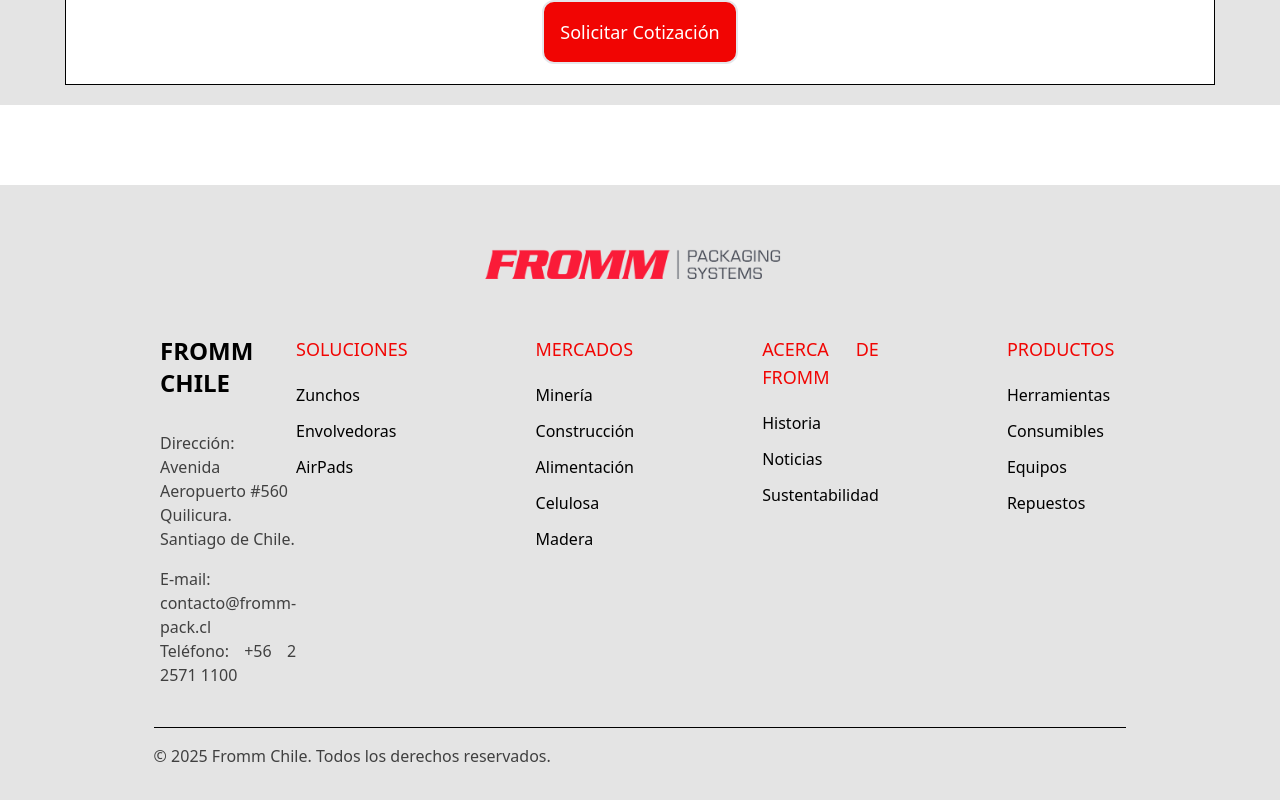
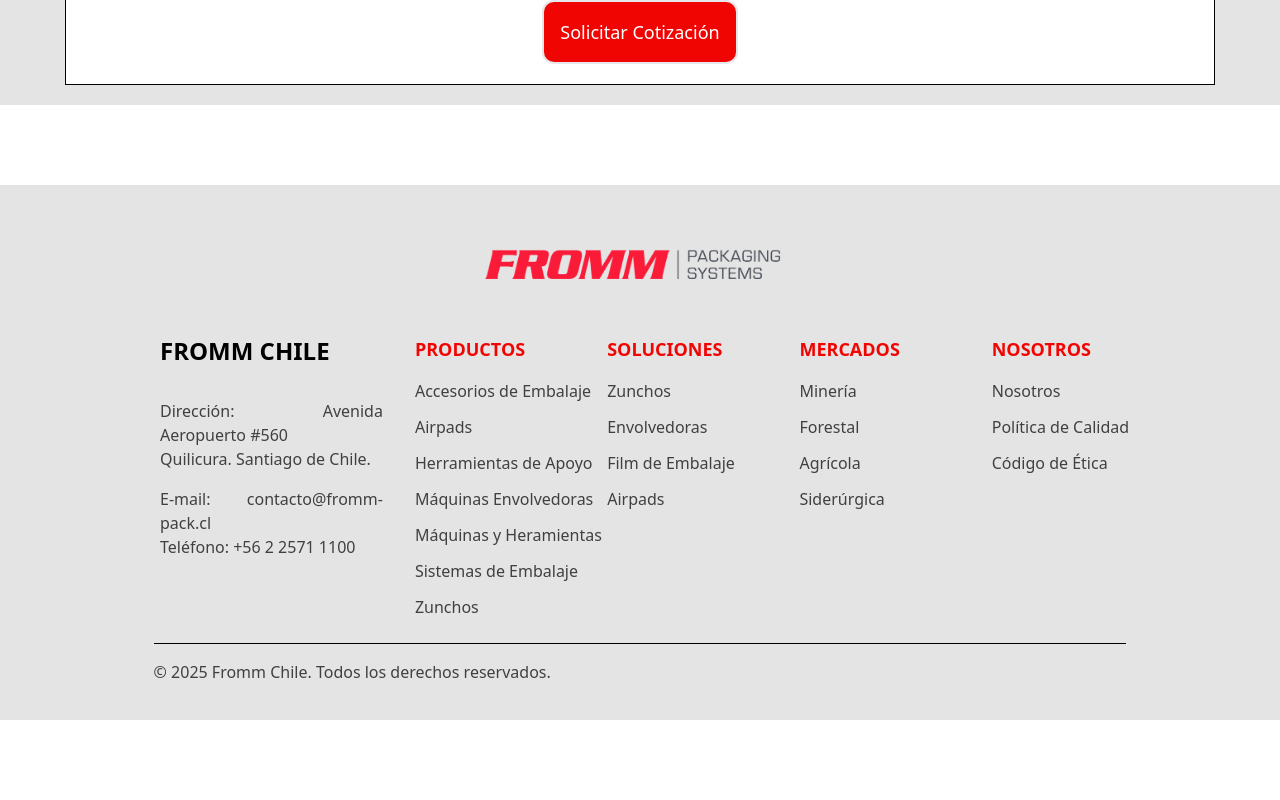
Before and after one commit to Fromm-Chile/fromm-pe-prod, a React (Vite) app: page /cotizacion in a window 1280 px wide. Shown: the part 766-1566 px from the top of the page. After the commit the page ends 1486 px from the top, so only its background shows below. Built offline with nearby package versions, Linux system fonts and the light colour scheme.

Commit message:
refactor: update ProductCard and Cotizacion components to improve state handling; enhance Navbar and Layout for better product display

```diff
--- a/src/components/Layout.tsx
+++ b/src/components/Layout.tsx
@@ -3,15 +3,74 @@
 import { Button } from "./commons/Button";
 import { useState } from "react";
 import { navbarData } from "../Data/NavData";
+import { useProductStore } from "../store/useStore";
+
+type SubSeccion = {
+  id: number;
+  name: string;
+  link: string;
+};
+
+type FooterNavDataType = {
+  id: number;
+  name: string;
+  subSeccion: SubSeccion[];
+};
+
+const footerNavData: FooterNavDataType[] = [
+  {
+    id: 1,
+    name: "PRODUCTOS",
+    subSeccion: [
+      { id: 1, name: "Accesorios de Embalaje", link: "/productos" },
+      { id: 2, name: "Airpads", link: "/productos" },
+      { id: 3, name: "Herramientas de Apoyo", link: "/productos" },
+      { id: 4, name: "Máquinas Envolvedoras", link: "/productos" },
+      { id: 5, name: "Máquinas y Heramientas", link: "/productos" },
+      { id: 6, name: "Sistemas de Embalaje", link: "/productos" },
+      { id: 7, name: "Zunchos", link: "/productos" },
+    ],
+  },
+  {
+    id: 2,
+    name: "SOLUCIONES",
+    subSeccion: [
+      { id: 1, name: "Zunchos", link: "/zunchos-herramientas" },
+      { id: 2, name: "Envolvedoras", link: "/envolvedora" },
+      { id: 3, name: "Film de Embalaje", link: "/film-embalaje" },
+      { id: 4, name: "Airpads", link: "/airpads" },
+    ],
+  },
+  {
+    id: 3,
+    name: "MERCADOS",
+    subSeccion: [
+      { id: 1, name: "Minería", link: "/mineria" },
+      { id: 2, name: "Forestal", link: "/forestal" },
+      { id: 3, name: "Agrícola", link: "/agricola" },
+      { id: 4, name: "Siderúrgica", link: "/siderurgica" },
+    ],
+  },
+  {
+    id: 4,
+    name: "NOSOTROS",
+    subSeccion: [
+      { id: 1, name: "Nosotros", link: "/nosotros" },
+      { id: 2, name: "Política de Calidad", link: "/politica-calidad" },
+      { id: 3, name: "Código de Ética", link: "/codigo-etica" },
+    ],
+  },
+];
 
 export const Layout = () => {
   const [isOpen, setIsOpen] = useState(false);
+  const products = useProductStore((state) => state.products);
 
   return (
     <>
       <Navbar />
       <Outlet />
-      <footer className="bg-primaryGray h-auto flex flex-col items-center pt-16 pb-9 md:px-32">
+      <footer className="bg-primaryGray h-auto flex flex-col items-center pt-16 pb-9 md:px-32 w-full">
         <Link className="mb-14" to="/">
           <img
             className="max-w-[310px]"
@@ -33,67 +92,51 @@
           </div>
           <ul className="lg:hidden self-start ml-8 mb-8 text-red font-medium">
             <li className="mb-2 hover:font-bold cursor-pointer">
-              <Link className="flex items-center" to="/">
+              <Link className="flex items-center" to="/soluciones">
                 <p>Soluciones</p>
                 <img src="/icons/chevronRightSmall.svg" />
               </Link>
             </li>
             <li className="mb-2 hover:font-bold cursor-pointer">
-              <Link className="flex items-center" to="/">
-                <p>Industrias</p>
+              <Link className="flex items-center" to="/mercados">
+                <p>Mercados</p>
                 <img src="/icons/chevronRightSmall.svg" />
               </Link>
             </li>
             <li className="mb-2 hover:font-bold cursor-pointer">
-              <Link className="flex items-center" to="/">
+              <Link className="flex items-center" to="/nosotros">
                 <p>Acerca de Fromm</p>
                 <img src="/icons/chevronRightSmall.svg" />
               </Link>
             </li>
             <li className="mb-2 hover:font-bold cursor-pointer">
-              <Link className="flex items-center" to="/">
+              <Link className="flex items-center" to="/productos">
                 <p>Productos</p>
                 <img src="/icons/chevronRightSmall.svg" />
               </Link>
             </li>
           </ul>
-          <div className="hidden lg:flex gap-32 mr-10 mb-10">
-            <div>
-              <p className="text-red font-light text-lg mb-5">SOLUCIONES</p>
-              <ul className="flex flex-col gap-3">
-                <li>Zunchos</li>
-                <li>Envolvedoras</li>
-                <li>AirPads</li>
-              </ul>
-            </div>
-            <div>
-              <p className="text-red font-light text-lg mb-5">MERCADOS</p>
-              <ul className="flex flex-col gap-3">
-                <li>Minería</li>
-                <li>Construcción</li>
-                <li>Alimentación</li>
-                <li>Celulosa</li>
-                <li>Madera</li>
-              </ul>
-            </div>
-            <div>
-              <p className="text-red font-light text-lg mb-5">
-                ACERCA DE FROMM
-              </p>
-              <ul className="flex flex-col gap-3">
-                <li>Historia</li>
-                <li>Noticias</li>
-                <li>Sustentabilidad</li>
-              </ul>
-            </div>
-            <div>
-              <p className="text-red font-light text-lg mb-5">PRODUCTOS</p>
-              <ul className="flex flex-col gap-3">
-                <li>Herramientas</li>
-                <li>Consumibles</li>
-                <li>Equipos</li>
-                <li>Repuestos</li>
-              </ul>
+          <div className="hidden lg:block self-start ml-8 mb-6">
+            <div className="grid grid-cols-1 md:grid-cols-4 gap-8">
+              {footerNavData.map((section) => (
+                <div key={section.id} className="text-textGray w-[200px]">
+                  <h3 className="text-lg font-bold mb-4 text-red">
+                    {section.name}
+                  </h3>
+                  <ul className="flex flex-col gap-3">
+                    {section.subSeccion.map((submenu) => (
+                      <li key={submenu.id}>
+                        <Link
+                          to={submenu.link}
+                          className="text-textGray hover:text-red transition duration-300"
+                        >
+                          <p className="text-left">{submenu.name}</p>
+                        </Link>
+                      </li>
+                    ))}
+                  </ul>
+                </div>
+              ))}
             </div>
           </div>
         </div>
@@ -153,10 +196,23 @@
                   className="ml-[-10px]"
                   onClick={() => setIsOpen(false)}
                 >
-                  <p className="text-textGray font-light hover:underline hover:font-bold transition-hover duration-300 ease-linear">
+                  <p
+                    className={`${
+                      products.length > 0
+                        ? "font-bold hover:underline"
+                        : "text-textGray font-light hover:underline hover:font-bold transition-hover duration-300 ease-linear"
+                    }`}
+                  >
                     Cotización
                   </p>
                 </Link>
+                {products.length > 0 && (
+                  <div className="border border-red rounded-full w-16 h-8 flex items-center justify-center bg-white">
+                    <p className="text-red font-bold text-lg">
+                      {products.length}
+                    </p>
+                  </div>
+                )}
               </div>
             </div>
           </div>
--- a/src/components/ProductCard.tsx
+++ b/src/components/ProductCard.tsx
@@ -6,7 +6,7 @@
   name: string;
   subtitle: string;
   link: string;
-  state: object;
+  state?: object;
 };
 
 export const ProductCard = ({
--- a/src/pages/Cotizacion.tsx
+++ b/src/pages/Cotizacion.tsx
@@ -41,8 +41,6 @@
 
   const products = useProductStore((state) => state.products);
   const { removeProduct, updateProduct, reset } = useProductStore();
-
-  console.log(products);
 
   const onSubmit = async (data: FormData) => {
     if (products.length === 0) {
@@ -97,7 +95,7 @@
                     image={product.image}
                     name={product.name}
                     quantity={product.quantity}
-                    handleRemove={() => removeProduct(product.userId)}
+                    handleRemove={() => removeProduct(product.id)}
                     handleAddQuantity={() =>
                       updateProduct(product.id, product.quantity + 1)
                     }
--- a/src/pages/ProductDetails.tsx
+++ b/src/pages/ProductDetails.tsx
@@ -3,7 +3,7 @@
 import parse from "html-react-parser";
 import { useQuery } from "@tanstack/react-query";
 import { apiUrl } from "../assets/variables";
-import { useLocation } from "react-router-dom";
+import { Link, useLocation } from "react-router-dom";
 import { ProductType } from "./Products";
 import { Loader } from "../components/Loader";
 import { useProductStore } from "../store/useStore";
@@ -13,7 +13,9 @@
   const [selectedTab, setSelectedTab] = useState("información");
   const [quantity, setQuantity] = useState(1);
 
-  const { state } = useLocation();
+  const { search } = useLocation();
+  const queryParams = new URLSearchParams(search);
+  const productId = queryParams.get("producto");
 
   const { addProduct, products } = useProductStore();
 
@@ -24,7 +26,7 @@
   } = useQuery({
     queryKey: ["productDetails"],
     queryFn: async (): Promise<ProductType> => {
-      const response = await fetch(`${apiUrl}/products/${state?.productId}`, {
+      const response = await fetch(`${apiUrl}/products/${productId}`, {
         method: "GET",
         headers: {
           "Content-Type": "application/json",
@@ -62,7 +64,6 @@
 
   const handleAddProduct = () => {
     addProduct({
-      userId: state?.productId,
       id: productDetails?.id || 0,
       image: productDetails?.srcImg[0] || "",
       name: productDetails?.name || "",
@@ -71,9 +72,8 @@
   };
 
   const isProductInInvoice = products.find(
-    (product) => product.id === state?.productId
+    (product) => product.id === productDetails?.id
   );
-  console.log(isProductInInvoice);
 
   return (
     <>
@@ -89,7 +89,7 @@
                     <img
                       src={`${productDetails?.srcImg[currentImage]}`}
                       alt={productDetails?.alt}
-                      className="w-full max-h-[400px] rounded-2xl object-contain"
+                      className="w-[400px] h-[400px] m-auto rounded-2xl object-contain"
                     />
                   </div>
                   <div
@@ -127,6 +127,14 @@
                   </h2>
                 </div>
                 {parse(productDetails?.desc as string)}
+                {isProductInInvoice ? (
+                  <div className="flex flex-col gap-5 md:flex-row md:gap-0 justify-between items-center mt-5">
+                    <div className="bg-white p-5 flex justify-center items-center border border-red rounded-xl">
+                      <p>Producto agregado!</p>
+                    </div>
+                    <Button link="/cotizacion">Ir a mi Cotización</Button>
+                  </div>
+                ) : (
                   <div className="flex flex-col gap-5 md:flex-row md:gap-0 justify-between items-center mt-5">
                     <div className="border-2 border-red rounded-xl p-5 flex justify-center items-center bg-white">
                       <img
@@ -163,10 +171,11 @@
                       </Button>
                     </div>
                   </div>
+                )}
               </div>
             </div>
           </section>
-          <section className="p-5 max-w-[1250px] mx-auto mb-24 h-auto my-10">
+          <section className="p-5 max-w-[1250px] mx-auto mb-10 h-auto my-10">
             <ul className="flex flex-col justify-center items-center font-extralight text-lg mb-8 md:flex-row">
               {productDetails?.jsonDetails?.specifications.length &&
               productDetails?.jsonDetails?.specifications.length > 0 ? (
@@ -280,6 +289,33 @@
               )}
             </div>
           </section>
+          <div className="max-w-[1250px] mx-auto mb-24 h-auto">
+            <Link to="/productos">
+              <button
+                type="button"
+                className="bg-white text-center w-48 rounded-2xl h-14 relative text-black text-xl font-semibold border-4 border-white group"
+              >
+                <div className="bg-red rounded-xl h-12 w-1/4 grid place-items-center absolute left-0 top-0 group-hover:w-full z-10 duration-500">
+                  <svg
+                    width="25px"
+                    height="25px"
+                    viewBox="0 0 1024 1024"
+                    xmlns="http://www.w3.org/2000/svg"
+                  >
+                    <path
+                      fill="white"
+                      d="M224 480h640a32 32 0 1 1 0 64H224a32 32 0 0 1 0-64z"
+                    ></path>
+                    <path
+                      fill="white"
+                      d="m237.248 512 265.408 265.344a32 32 0 0 1-45.312 45.312l-288-288a32 32 0 0 1 0-45.312l288-288a32 32 0 1 1 45.312 45.312L237.248 512z"
+                    ></path>
+                  </svg>
+                </div>
+                <p className="translate-x-14">Volver</p>
+              </button>
+            </Link>
+          </div>
         </>
       )}
     </>
--- a/src/pages/Products.tsx
+++ b/src/pages/Products.tsx
@@ -122,8 +122,7 @@
                       alt={product.alt}
                       name={product.name}
                       subtitle={product.subtitle}
-                      link={`/productos/${product.slug}`}
-                      state={{ productId: product.id }}
+                      link={`/productos/${product.slug}?producto=${product.id}`}
                     />
                   ))}
                 </div>
```
Also changed, not shown: src/components/Navbar.tsx (+7 -13 lines), src/store/useStore.ts (+3 -4 lines). Lines whose indentation alone changed are shown as unchanged.
